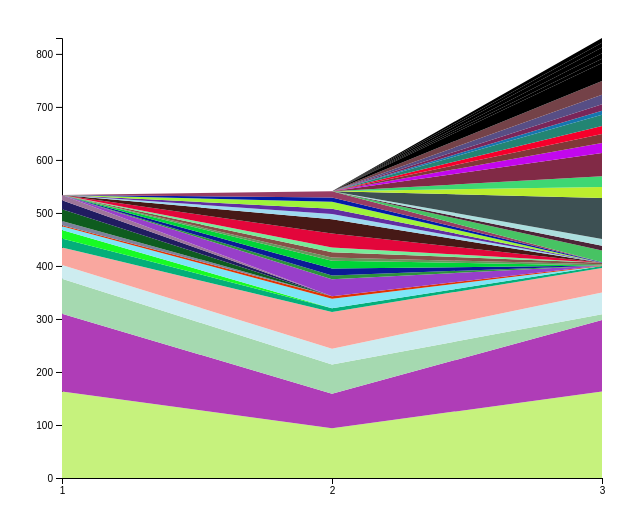
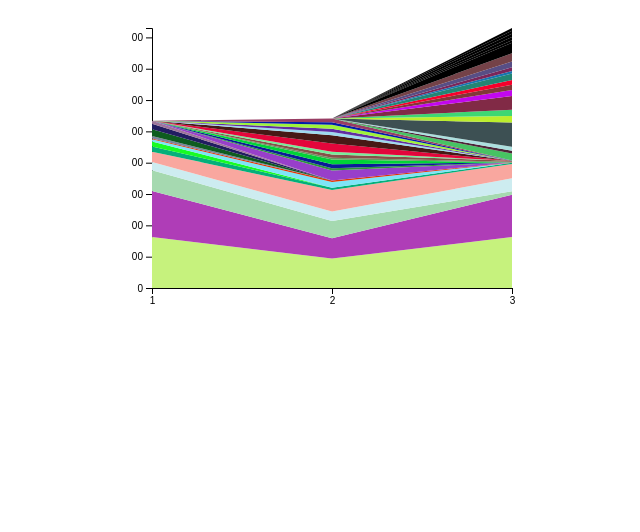
Before and after one commit to dacs30/stacked-area-chart-d3, a plain HTML site: page index.html in a window 1280 px wide. Shown: the whole page, without its empty margins (308-948 px from the left). Drawn offline with nearby package versions, Linux system fonts and the light colour scheme.

Commit message:
Update index.html

```diff
--- a/index.html
+++ b/index.html
@@ -122,7 +122,7 @@
         // dataFinal is an array of objects
         console.log(dataFinal);
 
-        var width = 600, height = 500, spacing = 60;
+        var width = 400, height = 300, spacing = 40;
 
         var xScale = d3.scaleLinear()
             .domain([d3.min(dataFinal, function (d) { return d.season; }), d3.max(dataFinal, function (d) { return d.season; })])
```
